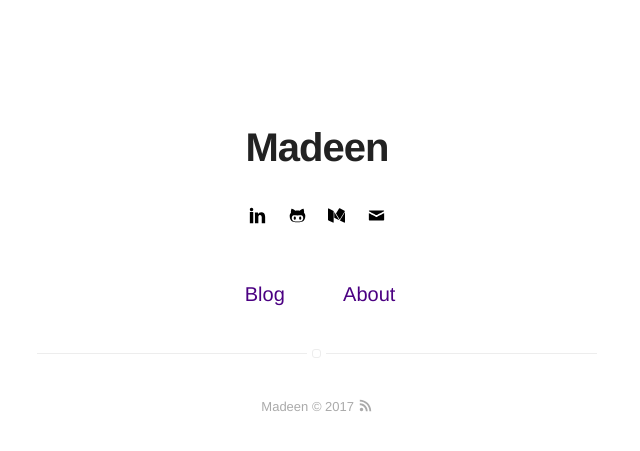
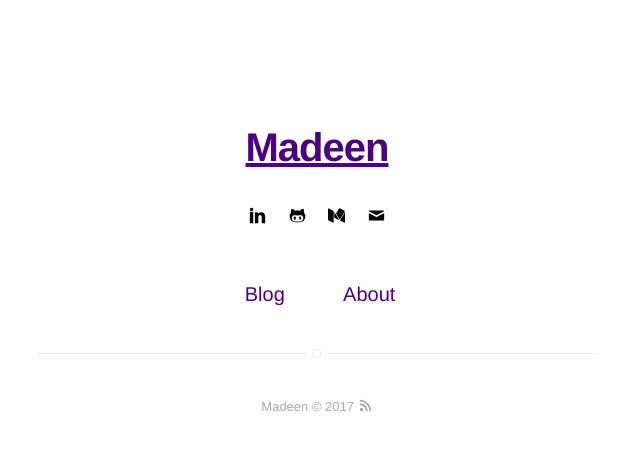
Before and after one commit to madeenamadou/madeenamadou.github.io, a Jekyll site: the page built from index.html, in a window 1280 px wide. Shown: the top 451 px of the page, without its empty margins (323-963 px from the left). Built offline with Jekyll 4.4.1, drawn with Linux system fonts in a browser that asks for light colours.

Commit message:
Update header.html

```diff
--- a/_includes/header.html
+++ b/_includes/header.html
@@ -17,7 +17,7 @@
             </span>
         {% endif %}
       -->
-        <h1 class="title" href="{{ site.url }}/about">{{ site.name }}</h1>
+        <h1 class="title"><a href="{{ site.url }}/about">{{ site.name }}</a></h1>
         <h2 class="description">{{ site.bio }}</h2>
 
         {% include social-links.html %}
```
